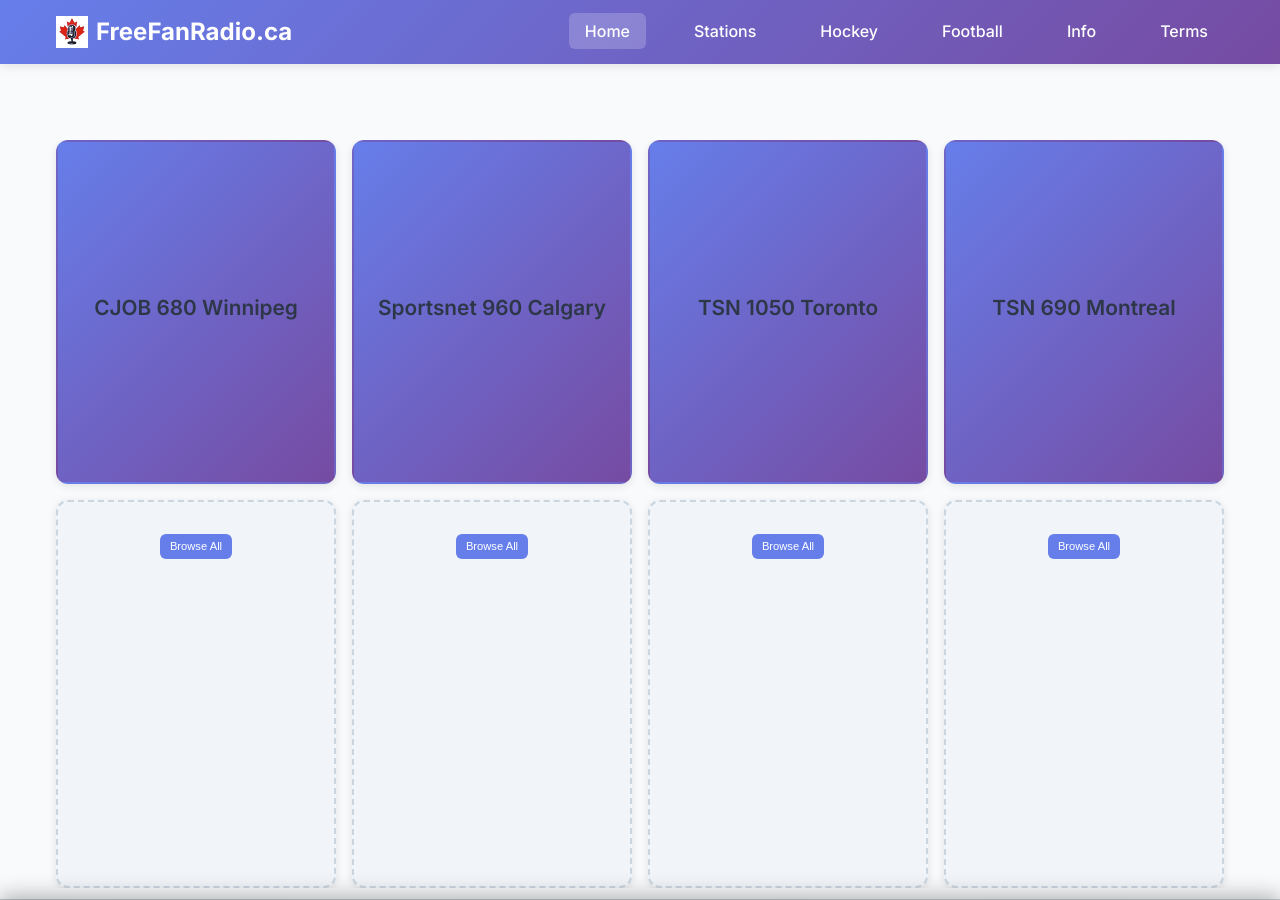
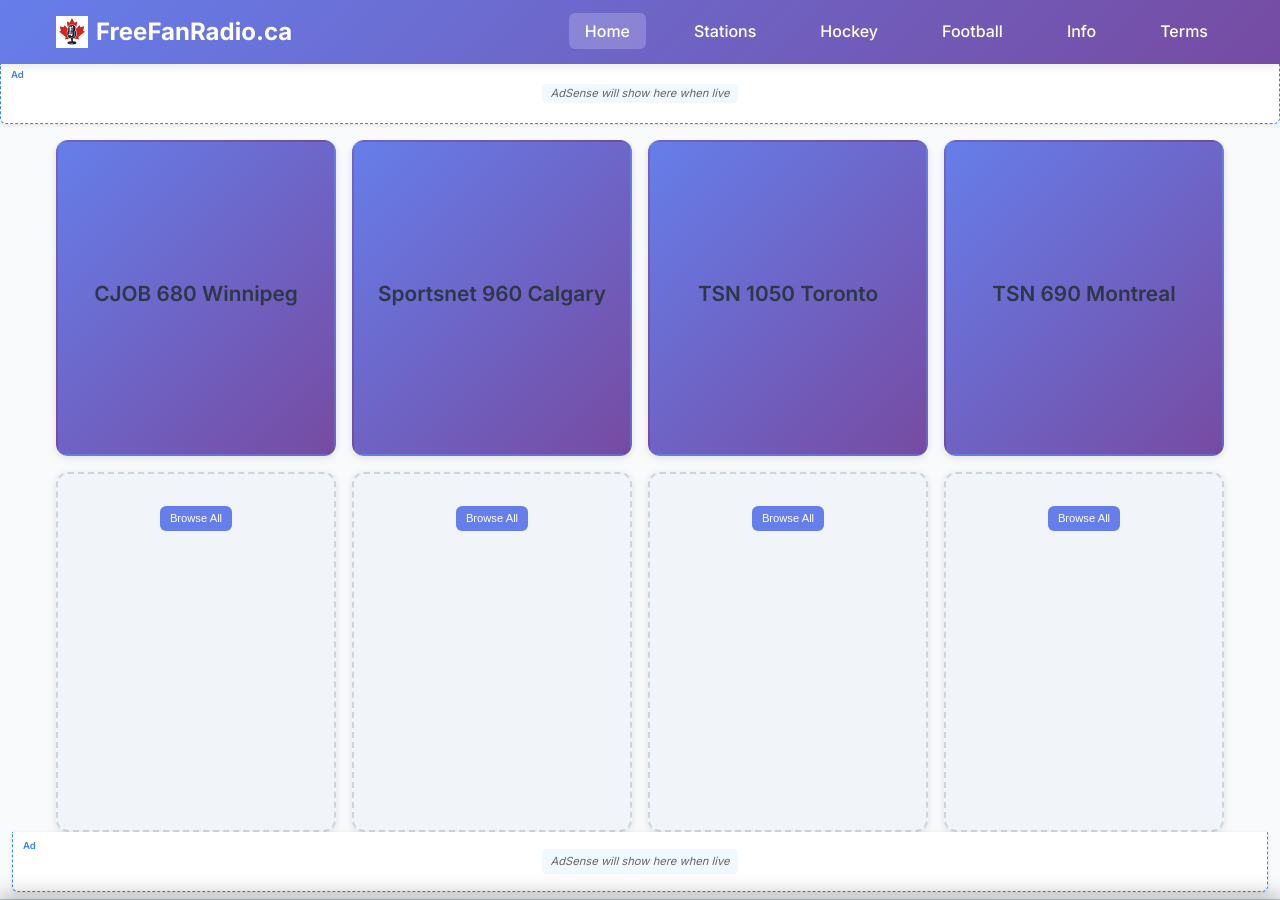
Before and after one commit to freefanradio/freefanradio.github.io, a Jekyll site: the page built from index.html, in a window 1280 px wide. Built offline with Jekyll 4.4.1, drawn with Linux system fonts in a browser that asks for light colours.

Commit message:
Implement AdSense integration; add ad containers to the home page layout and initialize ads with JavaScript.

```diff
--- a/_layouts/default.html
+++ b/_layouts/default.html
@@ -5,6 +5,9 @@
     <meta name="viewport" content="width=device-width, initial-scale=1.0">
     <title>{% if page.title %}{{ page.title }} - {% endif %}{{ site.title }}</title>
     <meta name="description" content="{{ page.description | default: site.description }}">
+
+    <!-- Google AdSense Account Verification -->
+    <meta name="google-adsense-account" content="ca-pub-6728538010774960">
 
     <!-- SEO and Social Media -->
     {% seo %}
--- a/index.html
+++ b/index.html
@@ -5,12 +5,12 @@
 ---
 
 <style>
-/* Mobile-first, full-screen layout with no scroll */
+/* Mobile-first, full-screen layout */
 html, body {
     margin: 0;
     padding: 0;
     height: 100%;
-    overflow: hidden; /* Prevent all scrolling */
+    overflow: hidden; /* Keep body overflow hidden, but allow main-content to scroll */
 }
 
 /* Hide only footer on home page, keep header for navigation */
@@ -34,15 +34,16 @@
     display: block !important;
 }
 
-/* Adjust main content to account for fixed header */
+/* Adjust main content to account for fixed header - override all default styling */
 .main-content {
     position: fixed;
     top: 64px; /* Start below fixed header */
     left: 0;
     right: 0;
     bottom: 0; /* Stretch to bottom of viewport */
-    overflow: hidden;
-    padding: 0;
+    overflow: hidden; /* Keep no scroll */
+    padding: 0 !important; /* Force no padding */
+    margin: 0 !important; /* Force no margin */
 }
 
 .home-container {
@@ -51,17 +52,20 @@
     height: 100%;
     width: 100%;
     overflow: hidden;
+    padding: 0; /* Remove any default padding */
+    margin: 0; /* Remove any default margin */
 }
 
 .stations-container {
-    flex: 1;
+    flex: 1; /* Take remaining space after ads */
     display: flex;
     flex-direction: column;
     overflow: hidden;
-    padding: 0.75rem;
+    padding: 0.5rem 0.75rem 0.5rem 0.75rem; /* Add top padding to separate from banner */
     background: #f8fafc;
     min-height: 0; /* Important for flex containers */
     transition: padding-bottom 0.3s ease; /* Smooth transition when player appears */
+    margin-top: 0.5rem; /* Add small gap between banner and stations */
 }
 
 /* Adjust container when audio player is active */
@@ -215,13 +219,96 @@
     text-align: right;
 }
 
+/* Ad Container Styles */
+.ad-container {
+    width: 100%;
+    text-align: center;
+    margin: 0 !important; /* Force no margins */
+    padding: 0 0.75rem !important; /* Only horizontal padding, no vertical padding - forced */
+    background: rgba(255, 255, 255, 0.9);
+    border-radius: 0 0 6px 6px; /* Only round bottom corners to touch header cleanly */
+    box-shadow: 0 1px 4px rgba(0,0,0,0.1);
+    height: 60px; /* Fixed small height to fit in viewport */
+    border: 1px dashed #3b82f6;
+    border-top: none; /* Remove top border to eliminate any gap */
+    position: relative;
+    display: flex;
+    align-items: center;
+    justify-content: center;
+    z-index: 10;
+    flex-shrink: 0; /* Don't allow shrinking */
+}
+
+.ad-container::before {
+    content: "Ad";
+    position: absolute;
+    top: 4px;
+    left: 6px;
+    font-size: 0.6rem;
+    color: #3b82f6;
+    background: white;
+    padding: 2px 4px;
+    border-radius: 2px;
+    font-weight: 600;
+}
+
+.ad-container::after {
+    content: "AdSense will show here when live";
+    font-size: 0.7rem;
+    color: #666;
+    font-style: italic;
+    background: #f0f9ff;
+    padding: 4px 8px;
+    border-radius: 4px;
+}
+
+.banner-ad {
+    margin: 0 !important; /* Force absolutely no margins */
+    padding: 0 !important; /* Force no padding on the banner container */
+    flex-shrink: 0; /* Don't allow banner to shrink */
+    position: relative;
+    top: 0; /* Force it to the very top */
+    line-height: 1; /* Eliminate any line-height spacing */
+}
+
+.bottom-ad {
+    margin-top: 0.5rem;
+    flex-shrink: 0; /* Don't allow bottom ad to shrink */
+}
+
+/* Responsive ad sizing */
+@media (max-width: 768px) {
+    .ad-container {
+        margin: 0.5rem 0;
+        padding: 0.25rem;
+    }
+}
+
 </style>
 
 <div class="home-container">
+    <!-- Top Banner Ad -->
+    <div class="ad-container banner-ad">
+        <ins class="adsbygoogle"
+             style="display:block"
+             data-ad-client="ca-pub-6728538010774960"
+             data-ad-format="auto"
+             data-full-width-responsive="true"></ins>
+    </div>
+
     <!-- Stations Container -->
     <div class="stations-container">
         <div class="stations-grid" id="stationsGrid">
             <!-- 8 slots will be populated by JavaScript -->
+        </div>
+
+        <!-- Bottom Ad -->
+        <div class="ad-container bottom-ad">
+            <ins class="adsbygoogle"
+                 style="display:block"
+                 data-ad-client="ca-pub-6728538010774960"
+                 data-ad-format="auto"
+                 data-full-width-responsive="true"></ins>
         </div>
     </div>
 </div>
```
Also changed, not shown: other parts of _layouts/default.html (+6 -0 lines), other parts of index.html (+27 -0 lines).
